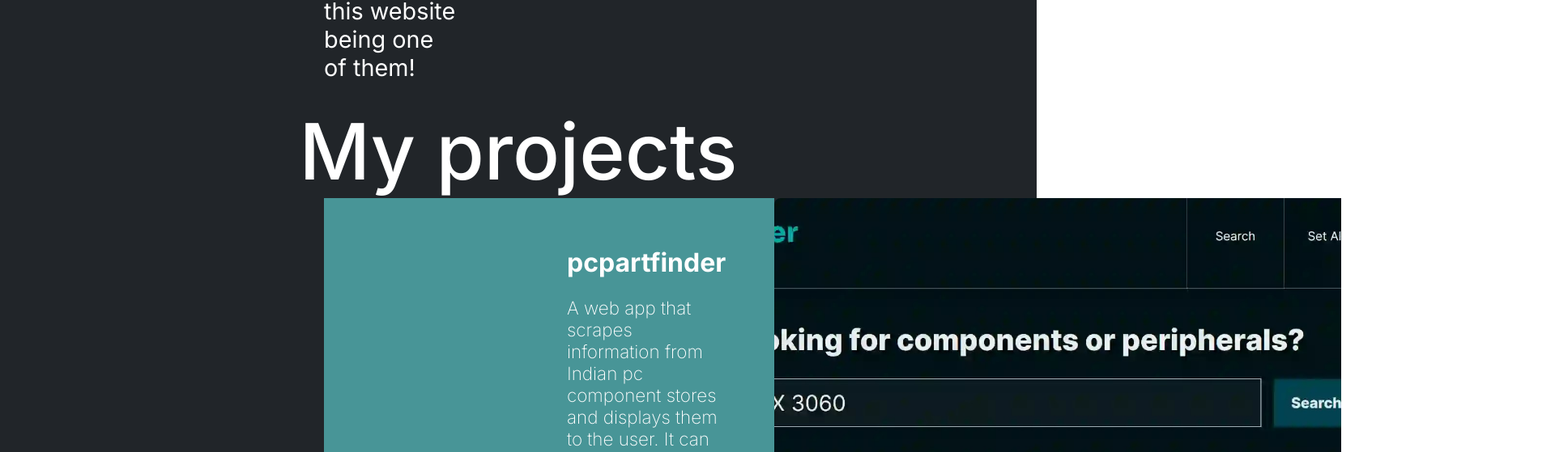
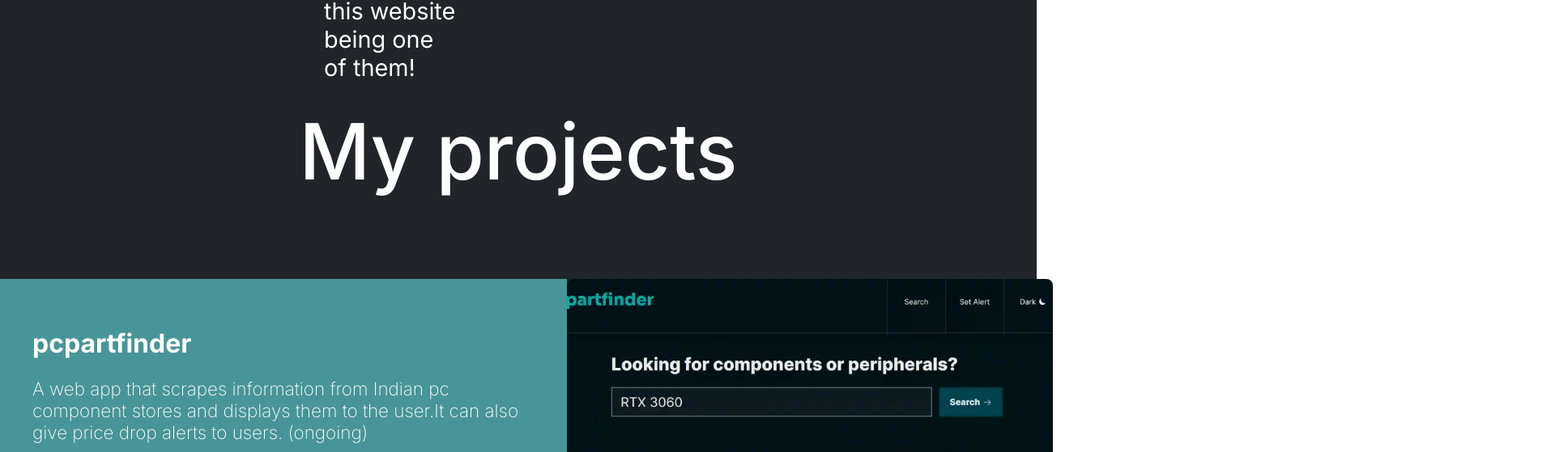
Before and after one commit to Tanupriya91/ClonePortfolio, a React (Vite) app: page / in a window 1280 px wide. Shown: the part 2233-2792 px from the top of the page at 81% size, 1920 px wide, since content can reach past the window. Built offline with nearby package versions, Linux system fonts and the light colour scheme.

Commit message:
ui fixes

```diff
--- a/src/App.css
+++ b/src/App.css
@@ -89,13 +89,19 @@
   border: #19f28a;
   border-radius: 2px;
 }
+.project {
+  display: flex;
+  flex-direction: column;
+  justify-content: center;
+  align-items: center;
+}
 
 .project1 {
   display: flex;
-  align-items: stretch;
-  justify-content: space-between;
-  width: 100%;
-  margin-bottom: 400px;
+  /* align-items: stretch; */
+  justify-content: center;
+  margin-top: 100px;
+  margin-bottom: 200px;
 }
 .project-heading {
   font-size: 6rem;
@@ -103,13 +109,12 @@
 }
 
 .left1 {
+  width: 600px;
   font-size: 1.8rem;
   font-weight: 200;
   text-align: left;
   padding: 60px;
   background-color: #489597;
-  padding-left: 300px;
-  margin-left: 400px;
 }
 .l1-title {
   font-size: 2rem;
@@ -127,13 +132,13 @@
 .right1 {
   flex: 1;
 }
+.right1 {
+  display: flex;
+}
 .right1 img {
-  width: 100%;
-  height: 100%;
+  width: 600px;
   object-fit: cover;
   border-radius: 8px;
-  padding-right: 300px;
-  margin-right: 400px;
 }
 
 .skills {
--- a/src/components/Project.jsx
+++ b/src/components/Project.jsx
@@ -10,7 +10,7 @@
           <div className="l1-content">
             <p>
               A web app that scrapes information from Indian pc component stores
-              and displays them to the user. It can also give price drop alerts
+              and displays them to the user.It can also give price drop alerts
               to users. (ongoing)
             </p>
           </div>
```
